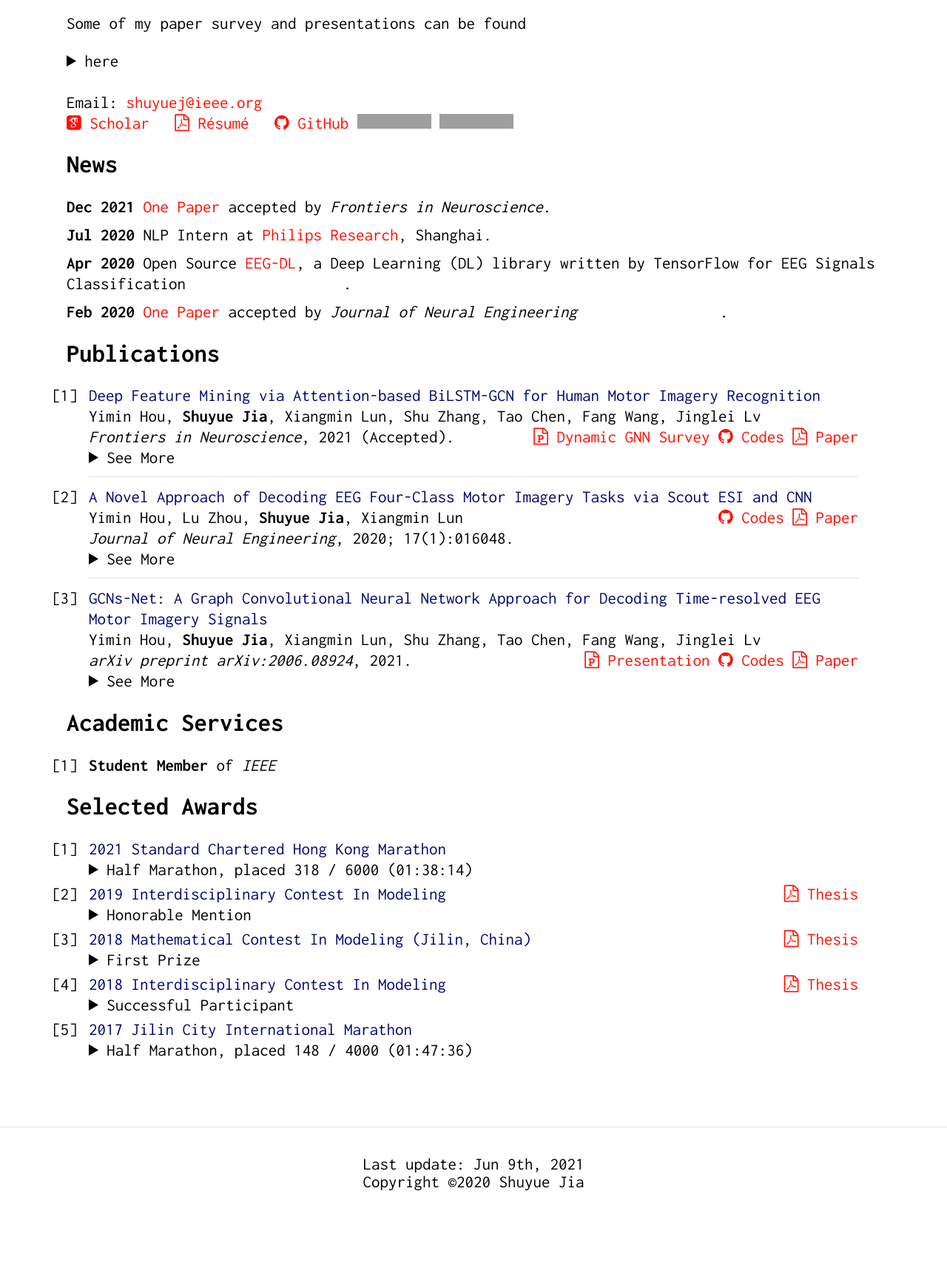
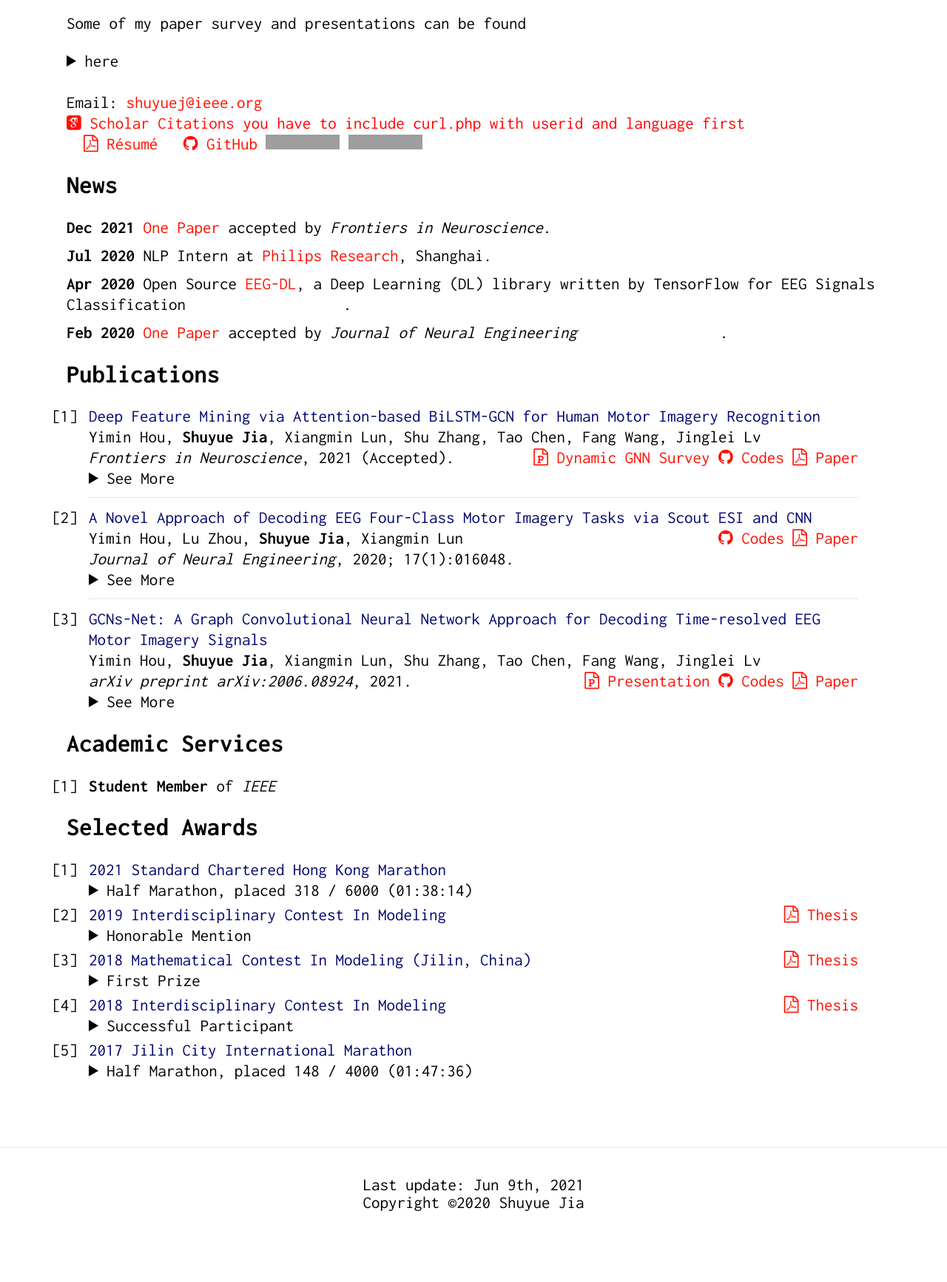
Before and after one commit to SuperBruceJia/SuperBruceJia.github.io, a PHP site: page / in a window 1280 px wide. Shown: the part 518-2251 px from the top of the page at 74% size. Before the commit the page ends 2127 px from the top, so only its background shows below. Run offline with PHP 8.4, Linux system fonts and the light colour scheme; data that the repository does not hold is empty; some libraries are stand-ins or nearby versions; some web fonts are replaced; grey boxes are pictures that could not be loaded.

Commit message:
update Files

```diff
--- a/css/citation.php
+++ b/css/citation.php
@@ -11,4 +11,4 @@
     #echo $matches[1][0]."<br>";
 echo " <a href=https://scholar.google.com/scholar?oi=bibs&hl=en&cites=".$paperid."&as_sdt=5 target=_blank> ". $matches[1][0]."</a> ";
     }
-    ?>
+?>
--- a/css/citation_chart.php
+++ b/css/citation_chart.php
@@ -1,4 +1,3 @@
-
 <?php
 
     if($GScontent=="")
@@ -31,15 +30,15 @@
 
 		preg_match_all('/i10-index<\/a><\/td><td class="gsc_rsb_std">(\d+)<\/td>/is',$GSText,$matches);
 		$i10index = isset($matches[1][0])?$matches[1][0]:'e4';
+
 		//PUT THEM TOGETHER
 		preg_match_all('/<style>(.+)/is',$GSText,$matches);
 		$GSText2 = isset($matches[1][0])?$matches[1][0]:'e5';
-
 		$GSText2 = '<style>'.$GSText2;
 
 		$dom = new DOMDocument();
 		$dom->preserveWhiteSpace = FALSE;
-		$dom->loadHTML($GSText2);
+		@$dom->loadHTML($GSText2);
 		$dom->formatOutput = TRUE;
 
 		$links = $dom->getElementsByTagName('a');
@@ -59,9 +58,10 @@
 		$today = date("D, F j, Y");
 		//current date
 		$getchart = $dom->saveHTML();
-		$GSText3 = '<a href="'.$url.'">Google Scholar</a> real-time citations: <a href="'.$url.'" target=_blank>'.$citations.'</a> '.$today.'<br> &nbsp; &nbsp;&nbsp; h-index: '.$hindex.'&nbsp; &nbsp; &nbsp;  i10-index: '.$i10index.$getchart;
+		$GSText3 = ': <a href="'.$url.'" target=_blank style="color:black;">'.$citations.'</a>';
 
+//		$GSText3 = '<a href="'.$url.'">Google Scholar</a> real-time citations: <a href="'.$url.'" target=_blank>'.$citations.'</a> '.$today.'<br> &nbsp; &nbsp;&nbsp; h-index: '.$hindex.'&nbsp; &nbsp; &nbsp;  i10-index: '.$i10index.$getchart;
+//
 		return $GSText3;
 	}
-
 ?>
--- a/css/curl.php
+++ b/css/curl.php
@@ -9,7 +9,6 @@
         curl_setopt($curl, CURLOPT_RETURNTRANSFER, 1);
         curl_setopt($curl, CURLOPT_FOLLOWLOCATION, 1);
         curl_setopt($curl, CURLOPT_CONNECTTIMEOUT, 60);
-
         $GScontent=curl_exec($curl);
         curl_close($curl);
     }
--- a/index.html
+++ b/index.php
@@ -95,7 +95,11 @@
 
   <br>
 
-  <a href="https://scholar.google.com/citations?user=PfpEP60AAAAJ&hl=en&authuser=1"><i class="ai ai-google-scholar-square ai-1x"></i> Scholar</a> &nbsp
+  <a href="https://scholar.google.com/citations?user=PfpEP60AAAAJ&hl=en&authuser=1"><i class="ai ai-google-scholar-square ai-1x"></i> Scholar Citations</a>
+  <?php $lang="en"; $userid="PfpEP60AAAAJ"; $pagesize="100"; include 'css/curl.php'; ?>
+  <?php include 'css/citation_chart.php'; ?>
+  &nbsp
+
   <a href="./CV-Latex/ShuyueJia-CV.pdf"> <i class="fab fa fa-file-pdf-o"></i> Résumé</a> &nbsp
   <a href="https://github.com/SuperBruceJia"><i class="fab fa fa-github"></i> GitHub</a>
   <iframe src="https://img.shields.io/github/followers/SuperBruceJia?label=follow&style=social" frameborder="0" scrolling="0" width="100px" height="20px"></iframe>
```
Also changed, not shown: citation.php (added, +8 -0 lines). Lines whose indentation alone changed are shown as unchanged.
